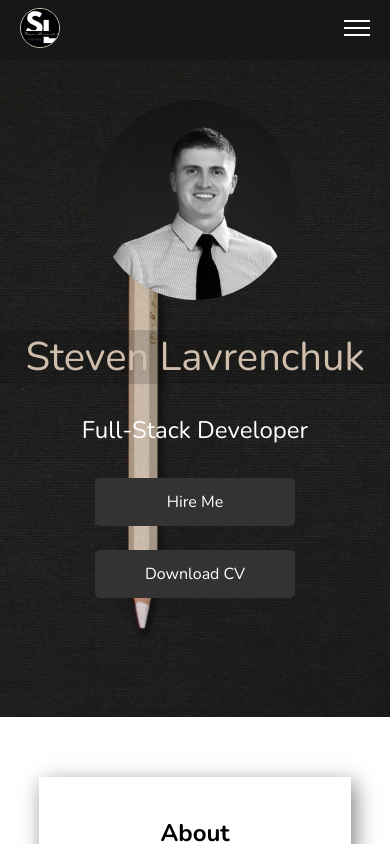
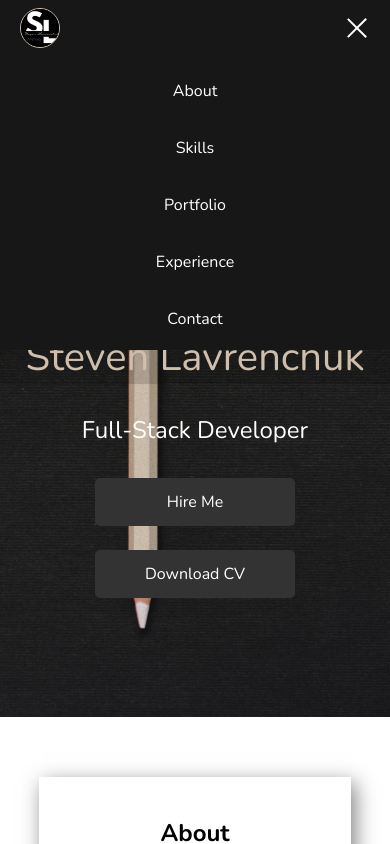
Before and after one commit to stepuntik/angular-resume, an Angular app: page / in a window 390 px wide. Both pictures are taken after a click on the element 357 px from the left and 28 px from the top of the page. Shown: the top 844 px of the page. Built offline with nearby package versions, Linux system fonts and the light colour scheme.

Commit message:
fix navbar

```diff
--- a/src/app/navbar/navbar.component.css
+++ b/src/app/navbar/navbar.component.css
@@ -70,6 +70,11 @@
     flex-direction: column;
     width: 100%;
     text-align: center;
+    position: absolute;
+    top: 60px;
+    left: 0;
+    background-color: #171717;
+    padding: 10px 0;
   }
 
   .navbar-menu.active {
--- a/src/app/navbar/navbar.component.html
+++ b/src/app/navbar/navbar.component.html
@@ -8,17 +8,21 @@
           alt="logo"
       /></a>
     </div>
-    <div class="navbar-menu" id="navbarMenu">
+    <div
+      class="navbar-burger"
+      [ngClass]="{ active: isMenuOpen }"
+      (click)="toggleMenu()"
+    >
+      <span></span>
+      <span></span>
+      <span></span>
+    </div>
+    <div [ngClass]="{ active: isMenuOpen }" class="navbar-menu" id="navbarMenu">
       <a href="#about" class="navbar-item">About</a>
       <a href="#skills" class="navbar-item">Skills</a>
       <a href="#portfolio" class="navbar-item">Portfolio</a>
       <a href="#experience" class="navbar-item">Experience</a>
       <a href="#contact" class="navbar-item">Contact</a>
     </div>
-    <div class="navbar-burger" id="navbarBurger" (click)="toggleMenu()">
-      <span></span>
-      <span></span>
-      <span></span>
-    </div>
   </div>
 </nav>
--- a/src/app/navbar/navbar.component.ts
+++ b/src/app/navbar/navbar.component.ts
@@ -10,7 +10,6 @@ export class NavbarComponent implements OnInit {
 
   toggleMenu(): void {
     this.isMenuOpen = !this.isMenuOpen;
-    console.log(this.isMenuOpen);
   }
 
   constructor() {}
```
